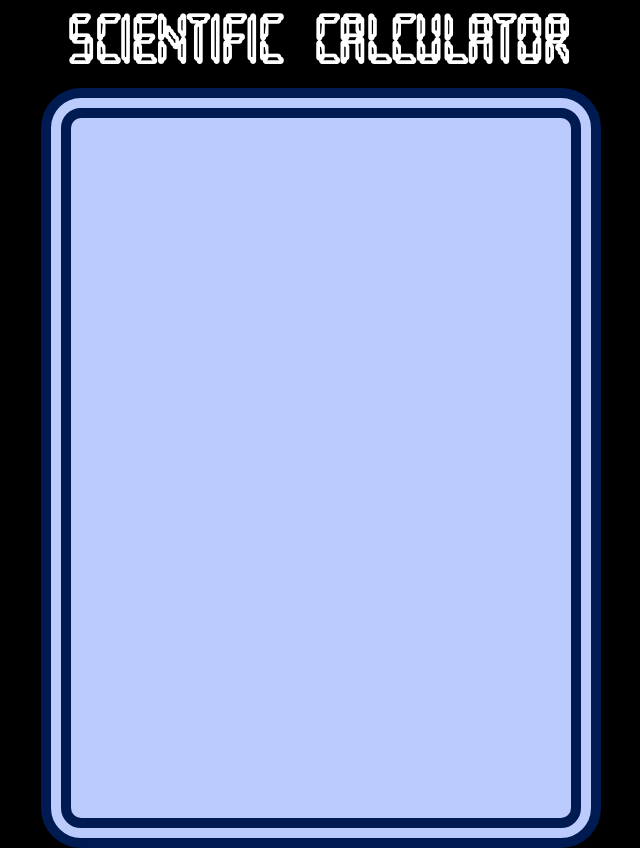
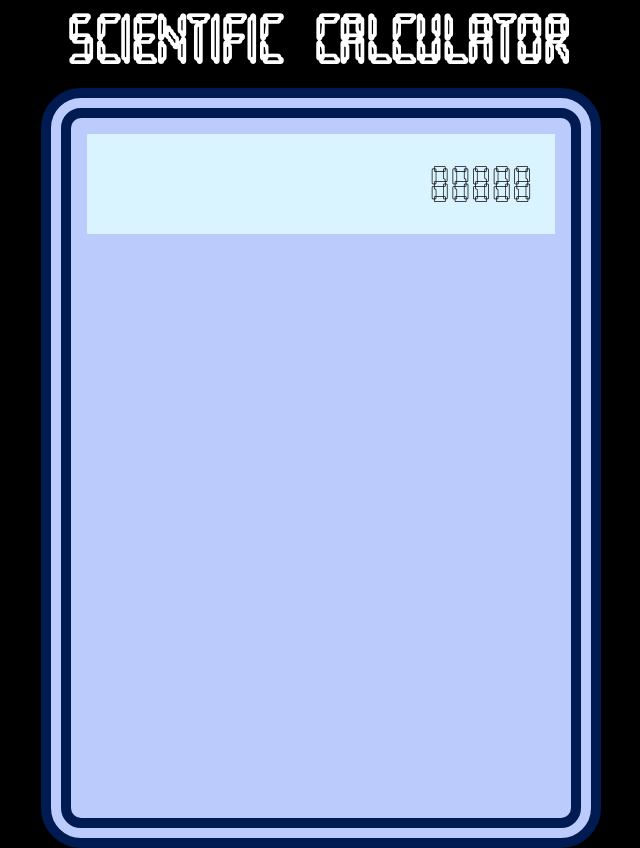
Before and after one commit to VishnuParthiban005/calculator, a plain HTML site: page index.html in a window 1280 px wide. Shown: the whole page, without its empty margins (319-959 px from the left). Drawn offline with Linux system fonts and the light colour scheme.

Commit message:
Add display box and initial numbers
The display will show the numbers users enter and answers they need.

```diff
--- a/index.html
+++ b/index.html
@@ -9,7 +9,8 @@
 <body>
     <h1>Scientific Calculator</h1>
     <div class="container">
-
+        <div class="display"><p class="numbers">88888</p></div>
+        <div class="buttons"></div>
     </div>
 </body>
 </html>
--- a/styles.css
+++ b/styles.css
@@ -3,6 +3,7 @@
     padding: 0px;
     border: 0px;
     font-family: "loopy-font", sans-serif;
+
 }
 
 @font-face {
@@ -29,3 +30,15 @@ h1 {
     border: 30px rgb(0, 27, 82) double;
     border-radius: 40px;
 }
+
+.display {
+    background-color: rgb(217, 243, 255);
+    font-size: 48px;
+    height: 100px;
+    margin: 16px;
+    text-align: right;
+}
+
+.numbers {
+    padding: 20px;
+}
```
